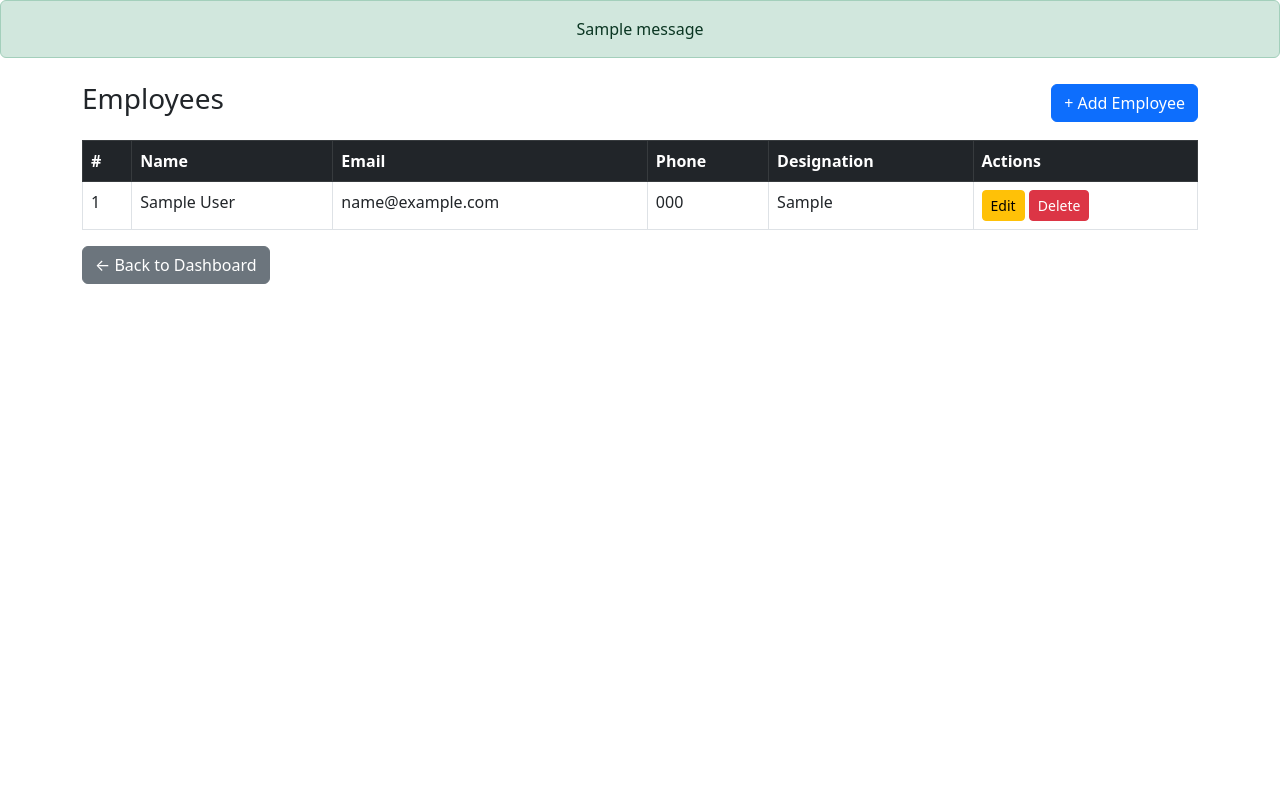
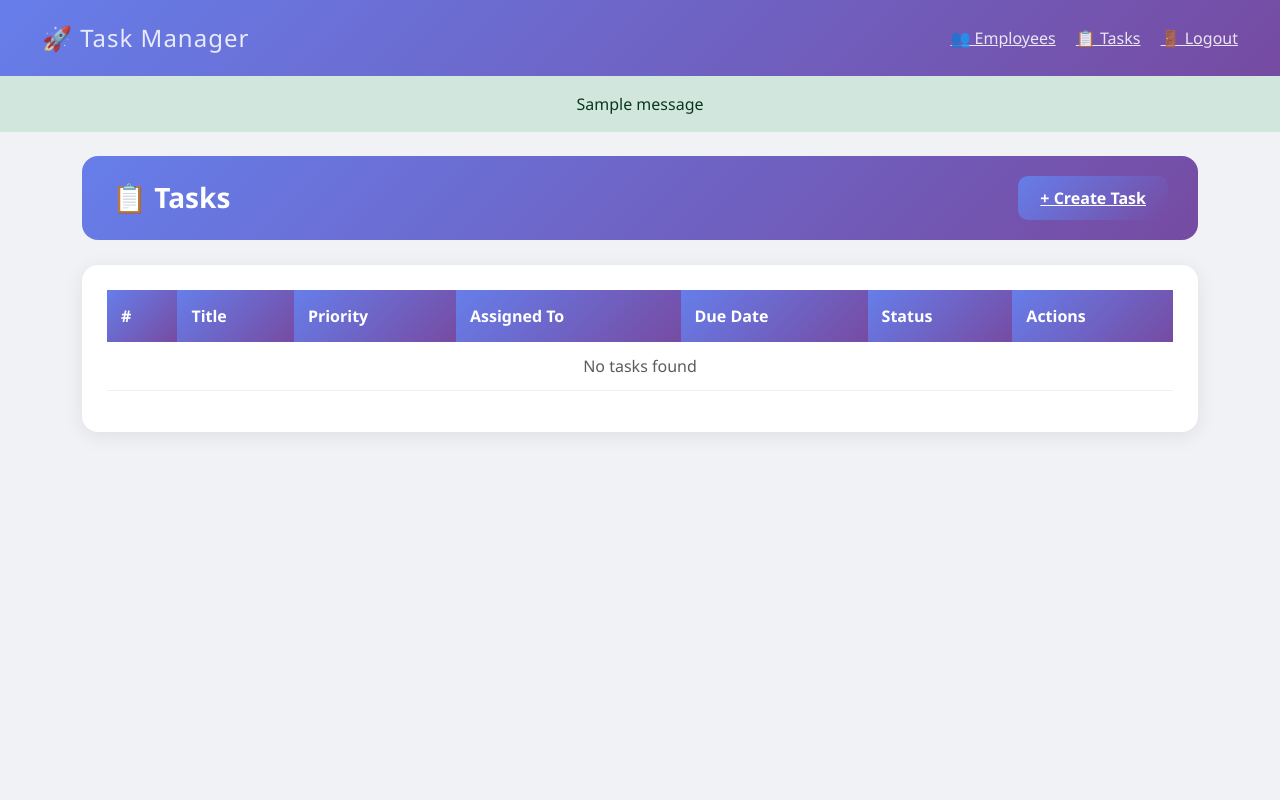
Before and after one commit to dakshverma006/Employee-task-manager, a Flask app: page /employees in a window 1280 px wide. Run offline with Flask 3, Linux system fonts and the light colour scheme; a user stored in the database is signed in; tables that the repository leaves empty hold one stand-in row (values such as "Sample post"); one stand-in notice (Sample message) is shown.

Commit message:
feat: add colorful modern UI with CSS gradients

```diff
--- /dev/null
+++ b/app/static/style.css
@@ -0,0 +1,233 @@
+/* ─── Global ─────────────────────────────────── */
+* {
+    margin: 0;
+    padding: 0;
+    box-sizing: border-box;
+}
+
+body {
+    font-family: 'Segoe UI', sans-serif;
+    background: #f0f2f5;
+    min-height: 100vh;
+}
+
+/* ─── Navbar ─────────────────────────────────── */
+.navbar {
+    background: linear-gradient(135deg, #667eea 0%, #764ba2 100%) !important;
+    padding: 15px 30px;
+    box-shadow: 0 4px 15px rgba(0,0,0,0.2);
+}
+
+.navbar-brand {
+    color: white !important;
+    font-size: 1.5rem;
+    font-weight: 700;
+    letter-spacing: 1px;
+}
+
+.navbar a {
+    color: rgba(255,255,255,0.85) !important;
+    font-weight: 500;
+}
+
+.navbar a:hover {
+    color: white !important;
+}
+
+/* ─── Login Page ─────────────────────────────── */
+.login-wrapper {
+    min-height: 100vh;
+    background: linear-gradient(135deg, #667eea 0%, #764ba2 100%);
+    display: flex;
+    align-items: center;
+    justify-content: center;
+}
+
+.login-card {
+    background: white;
+    border-radius: 20px;
+    padding: 40px;
+    width: 100%;
+    max-width: 420px;
+    box-shadow: 0 20px 60px rgba(0,0,0,0.3);
+}
+
+.login-card h3 {
+    font-weight: 700;
+    color: #333;
+    margin-bottom: 8px;
+}
+
+.login-card p {
+    color: #888;
+    margin-bottom: 30px;
+}
+
+.login-card .form-control {
+    border-radius: 10px;
+    padding: 12px 15px;
+    border: 2px solid #eee;
+    font-size: 0.95rem;
+}
+
+.login-card .form-control:focus {
+    border-color: #667eea;
+    box-shadow: 0 0 0 3px rgba(102,126,234,0.15);
+}
+
+.btn-login {
+    background: linear-gradient(135deg, #667eea 0%, #764ba2 100%);
+    color: white;
+    border: none;
+    border-radius: 10px;
+    padding: 12px;
+    font-size: 1rem;
+    font-weight: 600;
+    width: 100%;
+    cursor: pointer;
+    transition: opacity 0.2s;
+}
+
+.btn-login:hover {
+    opacity: 0.9;
+    color: white;
+}
+
+/* ─── Dashboard Cards ────────────────────────── */
+.dash-card {
+    border-radius: 16px;
+    padding: 30px;
+    color: white;
+    box-shadow: 0 8px 25px rgba(0,0,0,0.15);
+    transition: transform 0.2s;
+    text-decoration: none;
+    display: block;
+}
+
+.dash-card:hover {
+    transform: translateY(-5px);
+    color: white;
+}
+
+.dash-card h2 {
+    font-size: 2.5rem;
+    font-weight: 700;
+}
+
+.dash-card p {
+    font-size: 1rem;
+    opacity: 0.85;
+    margin: 0;
+}
+
+.dash-card .icon {
+    font-size: 2.5rem;
+    margin-bottom: 10px;
+}
+
+.card-purple { background: linear-gradient(135deg, #667eea, #764ba2); }
+.card-green  { background: linear-gradient(135deg, #11998e, #38ef7d); }
+.card-orange { background: linear-gradient(135deg, #f7971e, #ffd200); }
+.card-red    { background: linear-gradient(135deg, #eb3349, #f45c43); }
+.card-blue   { background: linear-gradient(135deg, #2193b0, #6dd5ed); }
+.card-pink   { background: linear-gradient(135deg, #ee0979, #ff6a00); }
+
+/* ─── Page Header ────────────────────────────── */
+.page-header {
+    background: linear-gradient(135deg, #667eea 0%, #764ba2 100%);
+    color: white;
+    padding: 20px 30px;
+    border-radius: 16px;
+    margin-bottom: 25px;
+    display: flex;
+    justify-content: space-between;
+    align-items: center;
+}
+
+.page-header h3 {
+    margin: 0;
+    font-weight: 700;
+}
+
+/* ─── Tables ─────────────────────────────────── */
+.table-card {
+    background: white;
+    border-radius: 16px;
+    padding: 25px;
+    box-shadow: 0 4px 20px rgba(0,0,0,0.08);
+}
+
+.table thead th {
+    background: linear-gradient(135deg, #667eea 0%, #764ba2 100%);
+    color: white;
+    border: none;
+    padding: 14px;
+    font-weight: 600;
+}
+
+.table tbody tr:hover {
+    background: #f8f7ff;
+}
+
+.table td {
+    padding: 12px 14px;
+    vertical-align: middle;
+    border-color: #f0f0f0;
+}
+
+/* ─── Buttons ────────────────────────────────── */
+.btn-grad {
+    background: linear-gradient(135deg, #667eea 0%, #764ba2 100%);
+    color: white;
+    border: none;
+    border-radius: 10px;
+    padding: 10px 22px;
+    font-weight: 600;
+    transition: opacity 0.2s;
+}
+
+.btn-grad:hover {
+    opacity: 0.9;
+    color: white;
+}
+
+/* ─── Forms ──────────────────────────────────── */
+.form-card {
+    background: white;
+    border-radius: 20px;
+    padding: 35px;
+    box-shadow: 0 8px 30px rgba(0,0,0,0.1);
+}
+
+.form-card h4 {
+    font-weight: 700;
+    color: #333;
+    margin-bottom: 25px;
+}
+
+.form-control, .form-select {
+    border-radius: 10px;
+    padding: 11px 15px;
+    border: 2px solid #eee;
+}
+
+.form-control:focus, .form-select:focus {
+    border-color: #667eea;
+    box-shadow: 0 0 0 3px rgba(102,126,234,0.15);
+}
+
+/* ─── Badges ─────────────────────────────────── */
+.badge-high     { background: linear-gradient(135deg, #eb3349, #f45c43); color: white; padding: 5px 12px; border-radius: 20px; font-size: 0.8rem; }
+.badge-medium   { background: linear-gradient(135deg, #f7971e, #ffd200); color: white; padding: 5px 12px; border-radius: 20px; font-size: 0.8rem; }
+.badge-low      { background: linear-gradient(135deg, #11998e, #38ef7d); color: white; padding: 5px 12px; border-radius: 20px; font-size: 0.8rem; }
+.badge-pending  { background: linear-gradient(135deg, #bdc3c7, #2c3e50); color: white; padding: 5px 12px; border-radius: 20px; font-size: 0.8rem; }
+.badge-progress { background: linear-gradient(135deg, #2193b0, #6dd5ed); color: white; padding: 5px 12px; border-radius: 20px; font-size: 0.8rem; }
+.badge-done     { background: linear-gradient(135deg, #11998e, #38ef7d); color: white; padding: 5px 12px; border-radius: 20px; font-size: 0.8rem; }
+
+/* ─── Alerts ─────────────────────────────────── */
+.alert {
+    border-radius: 0;
+    border: none;
+    font-weight: 500;
+    text-align: center;
+}
--- a/app/templates/base.html
+++ b/app/templates/base.html
@@ -5,15 +5,27 @@
     <meta name="viewport" content="width=device-width, initial-scale=1.0">
     <title>Task Manager</title>
     <link href="https://cdn.jsdelivr.net/npm/bootstrap@5.3.0/dist/css/bootstrap.min.css" rel="stylesheet">
+    <link rel="stylesheet" href="{{ url_for('static', filename='style.css') }}">
 </head>
 <body>
+
+{% if current_user.is_authenticated %}
+<nav class="navbar navbar-expand-lg">
+    <div class="container-fluid">
+        <a class="navbar-brand" href="/dashboard">🚀 Task Manager</a>
+        <div class="ms-auto">
+            <a href="/employees" class="me-3">👥 Employees</a>
+            <a href="/tasks" class="me-3">📋 Tasks</a>
+            <a href="/logout">🚪 Logout</a>
+        </div>
+    </div>
+</nav>
+{% endif %}
 
 {% with messages = get_flashed_messages(with_categories=true) %}
   {% if messages %}
     {% for category, message in messages %}
-      <div class="alert alert-{{ category }} text-center m-0" role="alert">
-        {{ message }}
-      </div>
+      <div class="alert alert-{{ category }}">{{ message }}</div>
     {% endfor %}
   {% endif %}
 {% endwith %}
--- a/app/templates/employees/index.html
+++ b/app/templates/employees/index.html
@@ -2,41 +2,58 @@
 
 {% block content %}
 <div class="container mt-4">
-    <div class="d-flex justify-content-between align-items-center mb-3">
-        <h3>Employees</h3>
-        <a href="/employees/add" class="btn btn-primary">+ Add Employee</a>
+    <div class="page-header">
+        <h3>📋 Tasks</h3>
+        <a href="/tasks/add" class="btn-grad">+ Create Task</a>
     </div>
-    <table class="table table-bordered table-hover">
-        <thead class="table-dark">
+    <div class="table-card">
+        <table class="table table-hover">
+            <thead>
                 <tr>
                     <th>#</th>
-                <th>Name</th>
-                <th>Email</th>
-                <th>Phone</th>
-                <th>Designation</th>
+                    <th>Title</th>
+                    <th>Priority</th>
+                    <th>Assigned To</th>
+                    <th>Due Date</th>
+                    <th>Status</th>
                     <th>Actions</th>
                 </tr>
             </thead>
             <tbody>
-            {% for emp in employees %}
+                {% for task in tasks %}
                 <tr>
                     <td>{{ loop.index }}</td>
-                <td>{{ emp.name }}</td>
-                <td>{{ emp.email }}</td>
-                <td>{{ emp.phone }}</td>
-                <td>{{ emp.designation }}</td>
+                    <td><strong>{{ task.title }}</strong></td>
                     <td>
-                    <a href="/employees/edit/{{ emp.id }}" class="btn btn-sm btn-warning">Edit</a>
-                    <a href="/employees/delete/{{ emp.id }}" class="btn btn-sm btn-danger" onclick="return confirm('Are you sure?')">Delete</a>
+                        {% if task.priority == 'High' %}
+                            <span class="badge-high">High</span>
+                        {% elif task.priority == 'Medium' %}
+                            <span class="badge-medium">Medium</span>
+                        {% else %}
+                            <span class="badge-low">Low</span>
+                        {% endif %}
+                    </td>
+                    <td>{{ task.employee.name if task.employee else 'Unassigned' }}</td>
+                    <td>{{ task.due_date.strftime('%d %b %Y') if task.due_date else '-' }}</td>
+                    <td>
+                        <form method="POST" action="/tasks/status/{{ task.id }}">
+                            <select name="status" class="form-select form-select-sm" onchange="this.form.submit()">
+                                <option {% if task.status == 'Pending' %}selected{% endif %}>Pending</option>
+                                <option {% if task.status == 'In Progress' %}selected{% endif %}>In Progress</option>
+                                <option {% if task.status == 'Completed' %}selected{% endif %}>Completed</option>
+                            </select>
+                        </form>
+                    </td>
+                    <td>
+                        <a href="/tasks/edit/{{ task.id }}" class="btn btn-sm btn-warning">Edit</a>
+                        <a href="/tasks/delete/{{ task.id }}" class="btn btn-sm btn-danger" onclick="return confirm('Delete?')">Delete</a>
                     </td>
                 </tr>
                 {% else %}
-            <tr>
-                <td colspan="6" class="text-center">No employees found</td>
-            </tr>
+                <tr><td colspan="7" class="text-center text-muted">No tasks found</td></tr>
                 {% endfor %}
             </tbody>
         </table>
-    <a href="/dashboard" class="btn btn-secondary">← Back to Dashboard</a>
+    </div>
 </div>
 {% endblock %}
```
Also changed, not shown: app/routes/tasks.py (+78 -1 lines), app/templates/dashboard.html (+20 -9 lines), app/templates/employees/add.html (+8 -10 lines), app/templates/employees/edit.html (+8 -10 lines), app/templates/login.html (+14 -19 lines), app/templates/tasks/add.html (added, +48 -0 lines), app/templates/tasks/edit.html (added, +48 -0 lines), app/templates/tasks/index.html (added, +60 -0 lines). Lines whose indentation alone changed are shown as unchanged.
